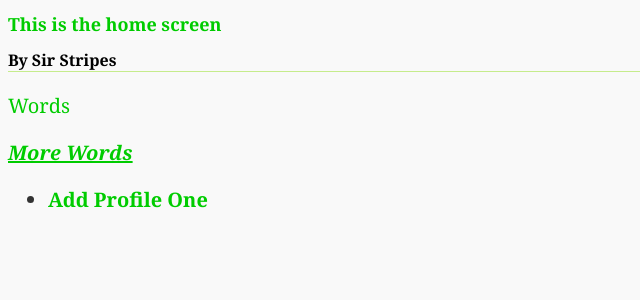
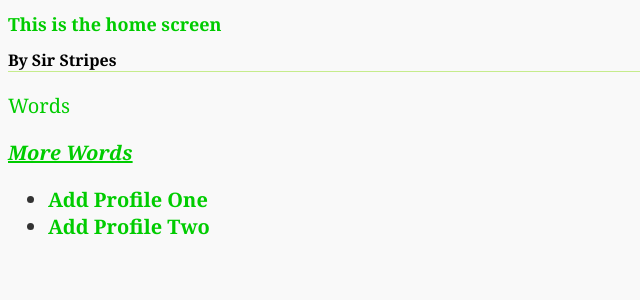
Before and after one commit to KasaiYuki/WebApp, a Flask app: page / in a window 1280 px wide. Shown: the top 300 px of the page, without its empty margins (0-640 px from the left). Run offline with Flask 2, Linux system fonts and the light colour scheme.

Commit message:
Added second link

```diff
--- a/templates/home.html
+++ b/templates/home.html
@@ -15,6 +15,7 @@
         <p> <b> <i> <u> More Words</u></i></b></p>
         <ul>
             <li> <a href="addprofileform">Add Profile One</a></li>
+            <li> <a href="addprofileform2"> Add Profile Two </a></li>
         </ul>
     </div>
 </body>
```
